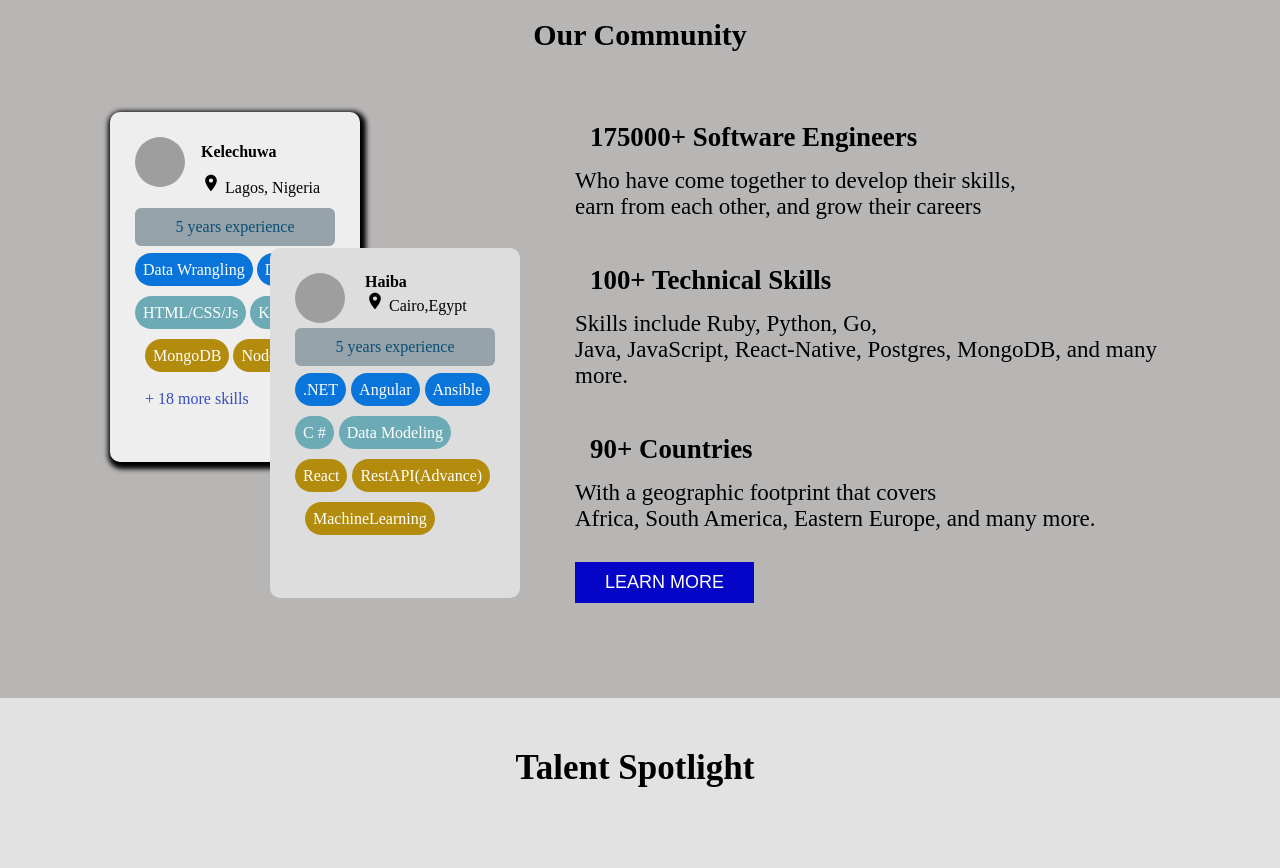
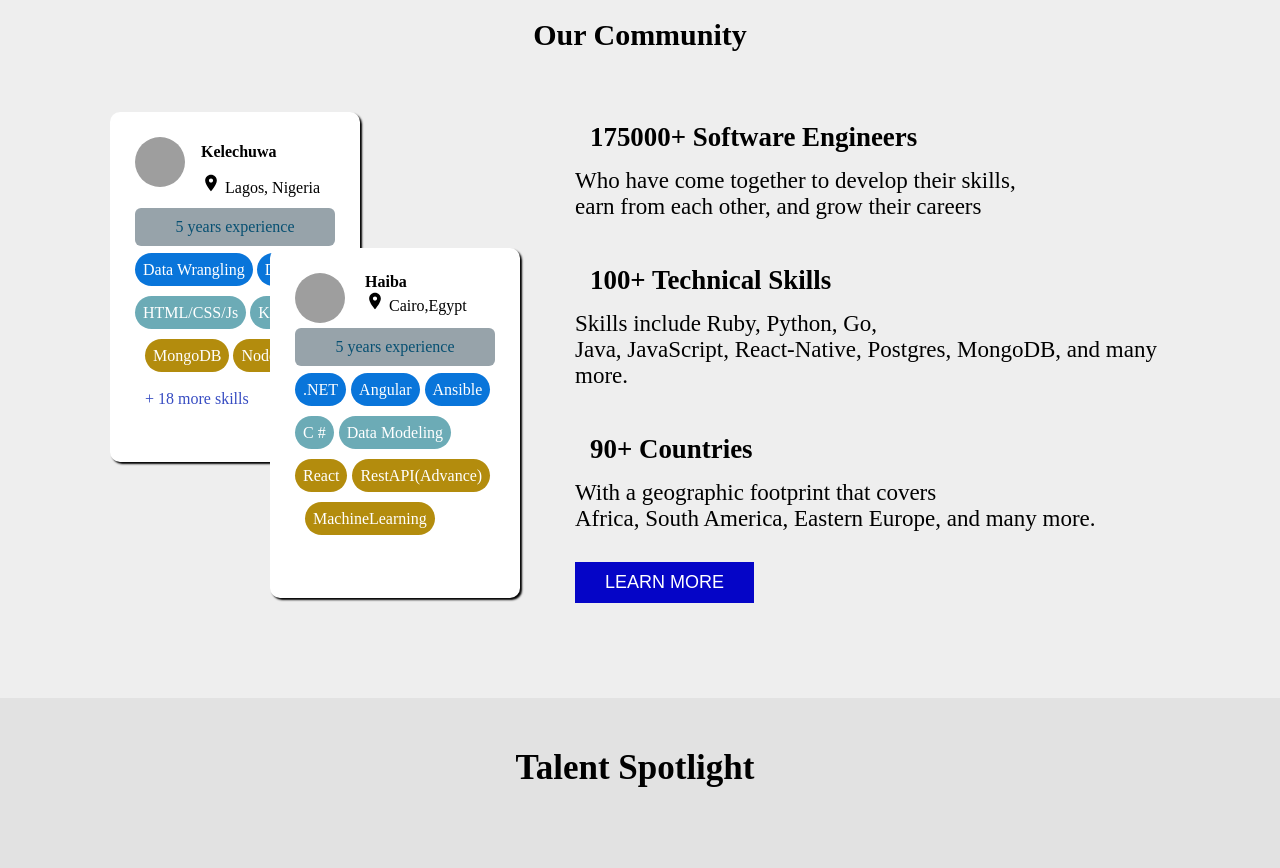
Before and after one commit to sirben181/andela-clone-app, a React (Create React App) app: page / in a window 1280 px wide. Shown: the part 2488-3356 px from the top of the page. Built offline with nearby package versions, Linux system fonts and the light colour scheme; grey boxes are pictures that could not be loaded.

Commit message:
commu done

```diff
--- a/src/components/community.css
+++ b/src/components/community.css
@@ -5,7 +5,7 @@ padding:0;}
     display:flex;
     justify-content:center;
     align-items:center;
-    background:rgb(184, 181, 181);
+    background:#eee;
     min-height:70vh;
     height:auto;
 }
@@ -37,11 +37,11 @@ font-family: 'Times New Roman', Times, serif;}
     padding:20px;
 position:relative;}
 .person1_profile{margin:20px;
-background:#eee;
+background:#fff;
 width:250px;
 height:350px;
 border-radius:10px;
-box-shadow: 2px 3px 5px 4px;}
+box-shadow: 2px 2px  2px;}
 .person1_wrapper{
     margin:25px;
     display:flex;
@@ -86,13 +86,14 @@ border-radius:20px;}
     .row_skill{color:rgb(55, 76, 194);}
     /* cardperson2 */
 .person2_profile{margin:20px;
-background:#ddd;
+background:#fff;
 width:250px;
 height:350px;
 border-radius:10px;
 position:absolute;
 bottom:10px;
-right:-140px;}
+right:-140px;
+box-shadow: 2px 2px  2px;}
 .person2_wrapper{
     margin:25px;
     display:flex;
```
